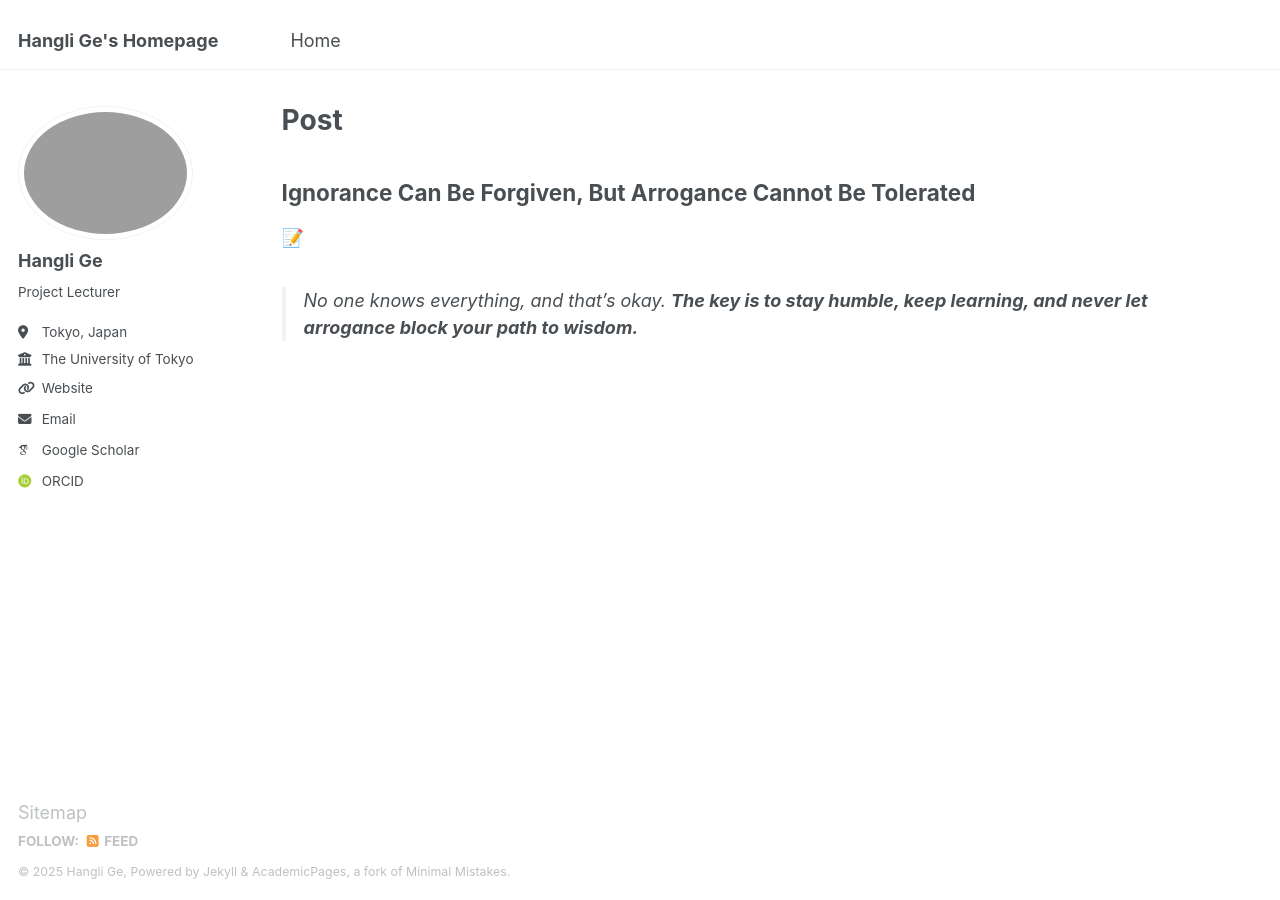
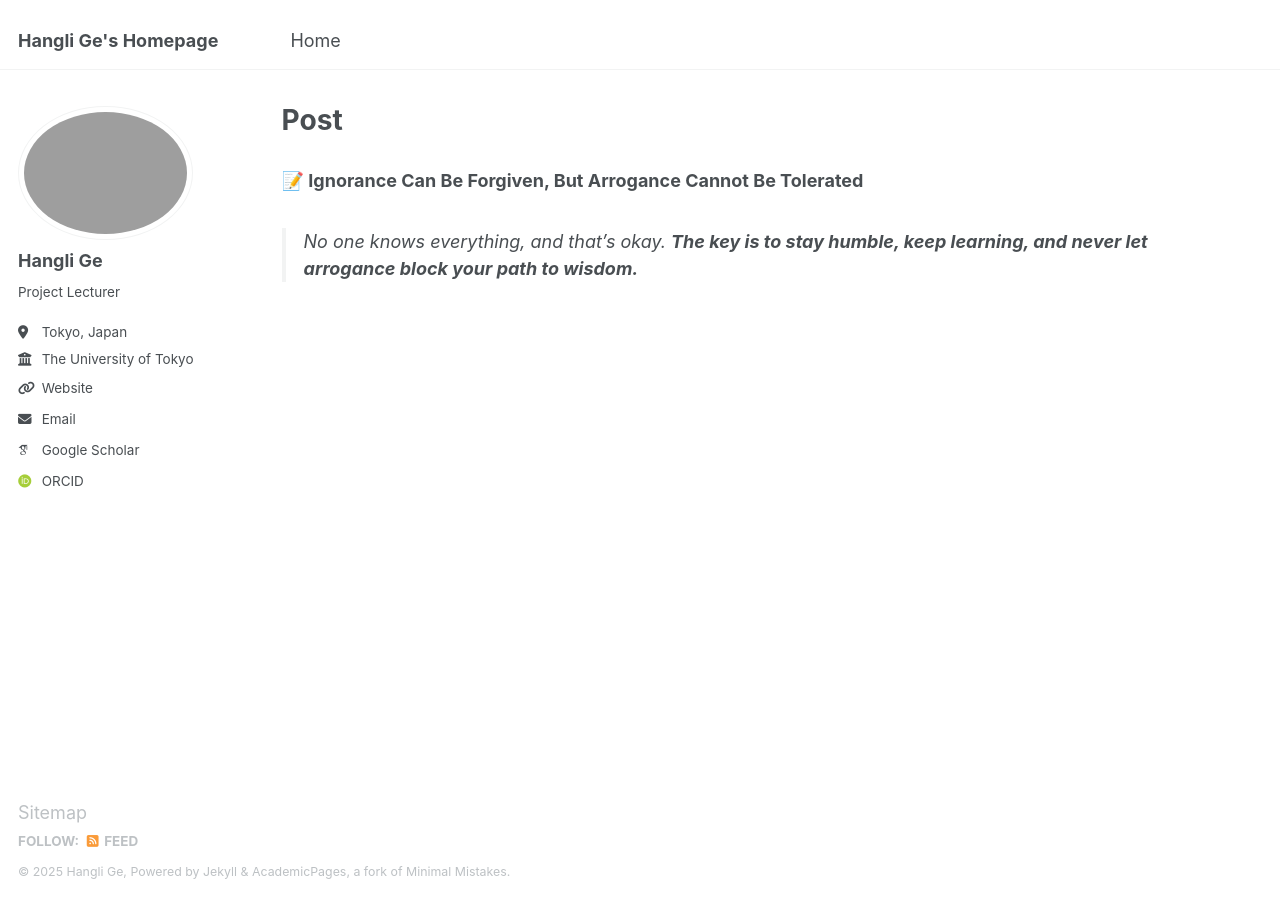
Before and after one commit to christie888/christie888.github.io, a Jekyll site: the page built from _pages/post.md, in a window 1280 px wide. Built offline with Jekyll 4.4.1, drawn with Linux system fonts in a browser that asks for light colours; some web fonts are replaced.

```diff
--- a/_pages/post.md
+++ b/_pages/post.md
@@ -5,6 +5,5 @@ permalink: /post/
 ---
 
 
-## Ignorance Can Be Forgiven, But Arrogance Cannot Be Tolerated
-📝
+### 📝 Ignorance Can Be Forgiven, But Arrogance Cannot Be Tolerated
 > No one knows everything, and that's okay. **The key is to stay humble, keep learning, and never let arrogance block your path to wisdom.**
```
